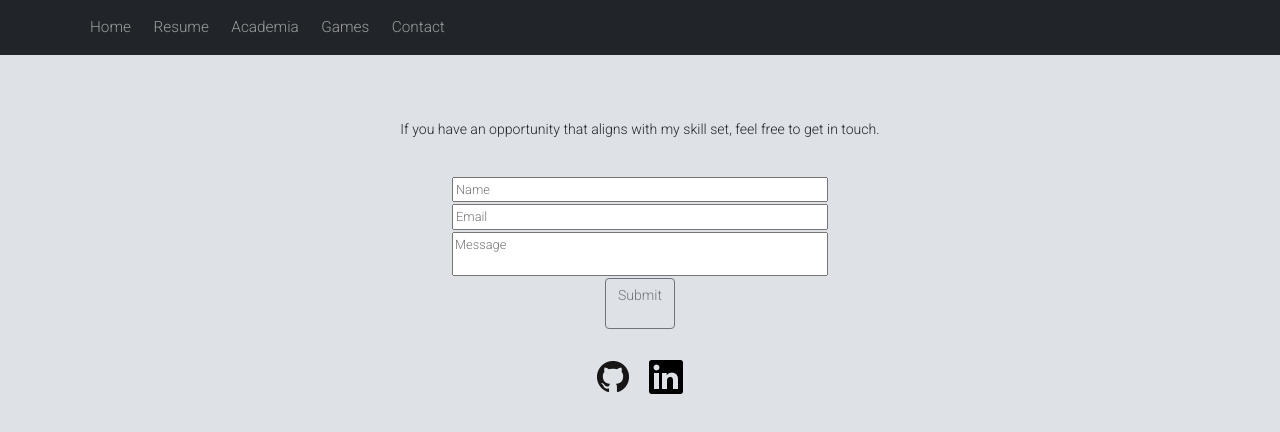
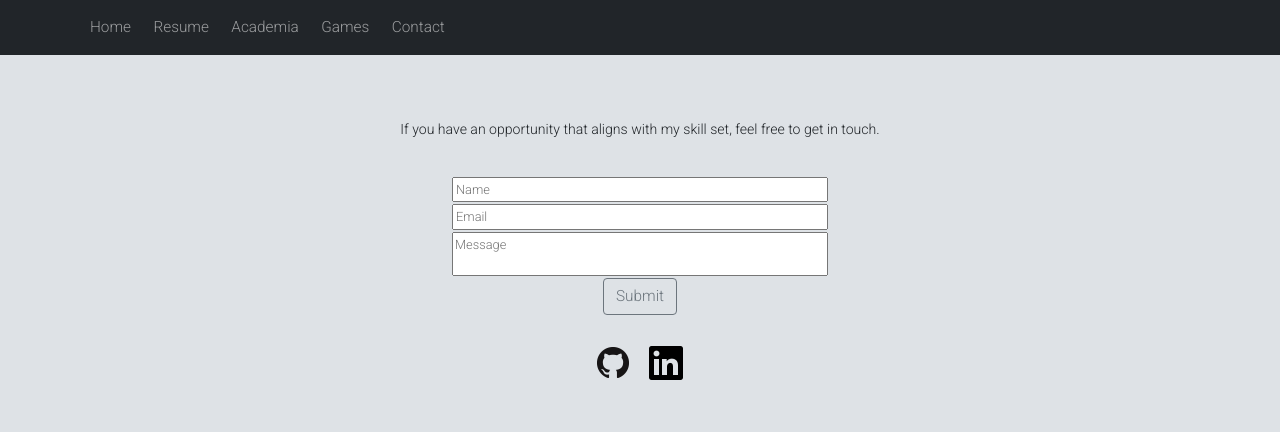
Before and after one commit to Jdshin/Portfolio, a React (Create React App) app: page /contact in a window 1280 px wide. Shown: the top 432 px of the page. Built offline with nearby package versions, Linux system fonts and the light colour scheme.

Commit message:
fix submit button

```diff
--- a/src/pages/Contact.js
+++ b/src/pages/Contact.js
@@ -57,7 +57,7 @@ function Contact(props){
                         errors={state.errors}
                     />
                     <Button variant="outline-secondary" type="submit" disabled={state.submitting}>
-                        <p>Submit</p>
+                        Submit
                     </Button>
                 </form>
             </Row>
```
